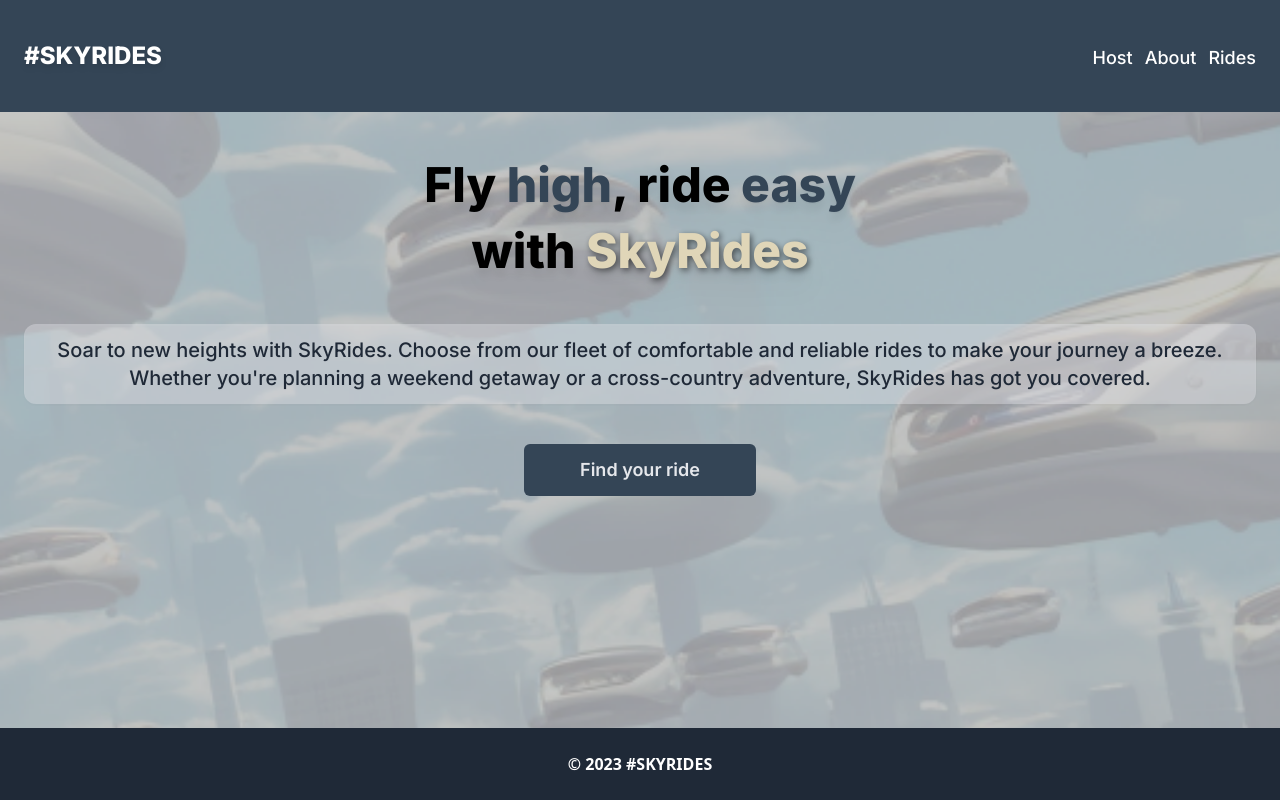
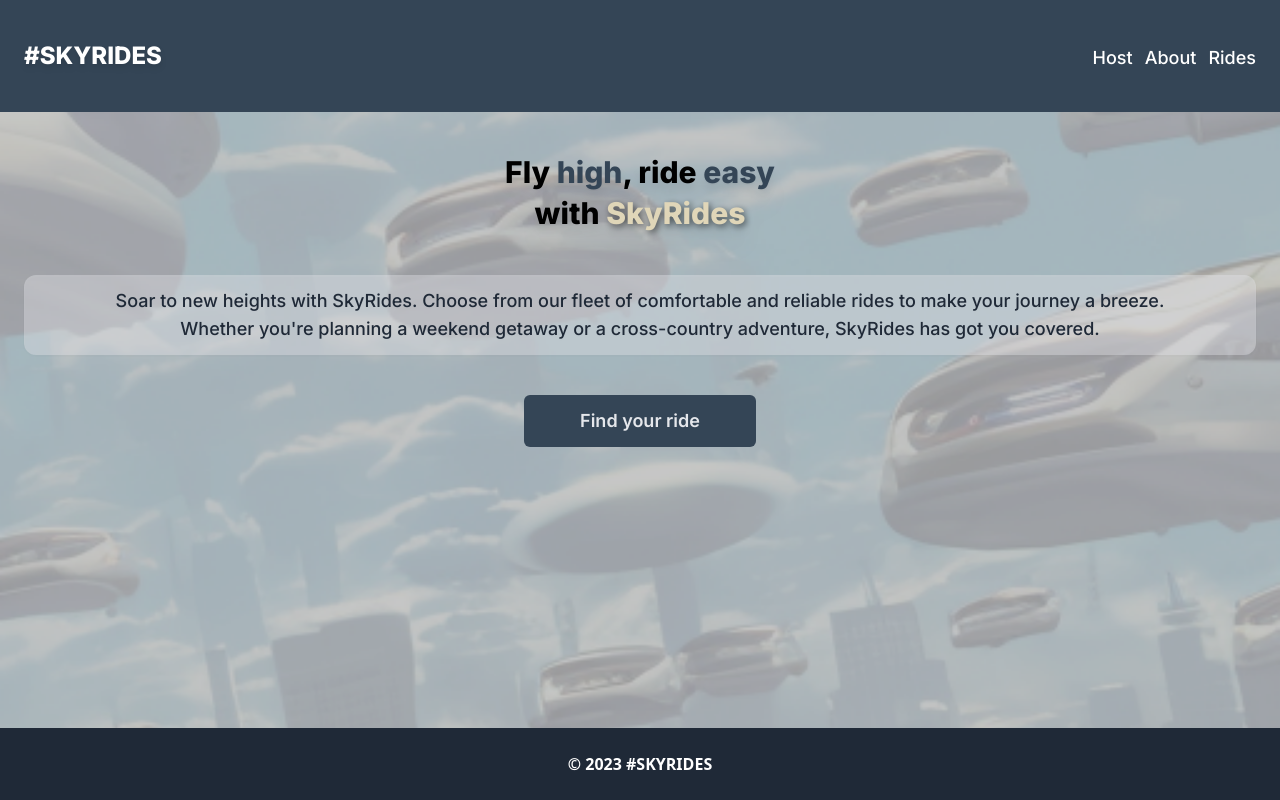
Before and after one commit to priegelsdev/sky-rides, a React (Vite) app: page / in a window 1280 px wide. Built offline with nearby package versions, Linux system fonts and the light colour scheme; what miragejs would draw is missing.

Commit message:
adjust home styling

```diff
--- a/src/pages/Home.tsx
+++ b/src/pages/Home.tsx
@@ -6,14 +6,14 @@ import { Link } from 'react-router-dom';
 export default function Home() {
   return (
     <div className="h-full bg-hero bg-cover bg-center font-inter flex flex-col px-6">
-      <h1 className="text-center text-[3rem] font-extrabold py-10 leading-snug drop-shadow-xl">
+      <h1 className="text-center text-3xl font-extrabold py-10 leading-snug drop-shadow-xl">
         Fly <span className="text-primary drop-shadow-sm">high</span>, ride{' '}
         <span className="text-primary drop-shadow-sm">easy</span> <br /> with{' '}
         <span className="drop-shadow-[2px_2px_3px_rgba(0,0,0,0.53)] text-accent decoration-primary">
           SkyRides
         </span>
       </h1>
-      <p className="drop-shadow-sm text-xl text-gray-800 font-medium md:text-center bg-gray-200 bg-opacity-40 rounded-xl p-3">
+      <p className="drop-shadow-sm text-gray-800 md:text-lg font-medium md:text-center bg-gray-200 bg-opacity-40 rounded-xl p-3">
         Soar to new heights with SkyRides. Choose from our fleet of comfortable
         and reliable rides to make your journey a breeze. <br />
         Whether you're planning a weekend getaway or a cross-country adventure,
```
